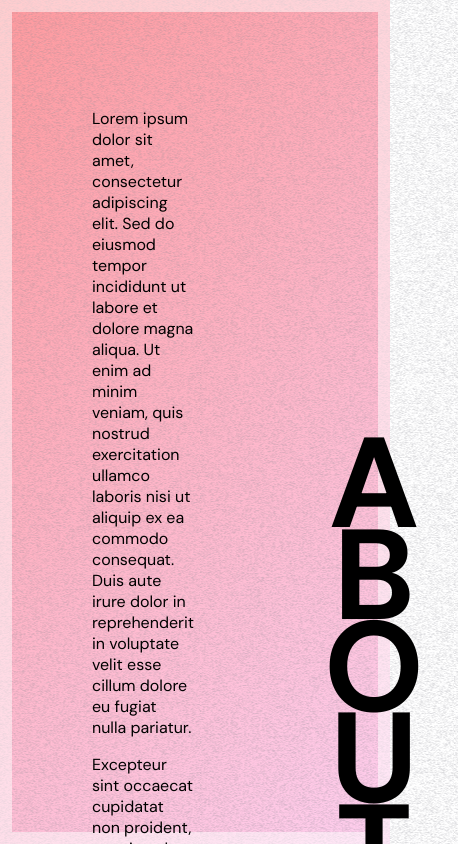
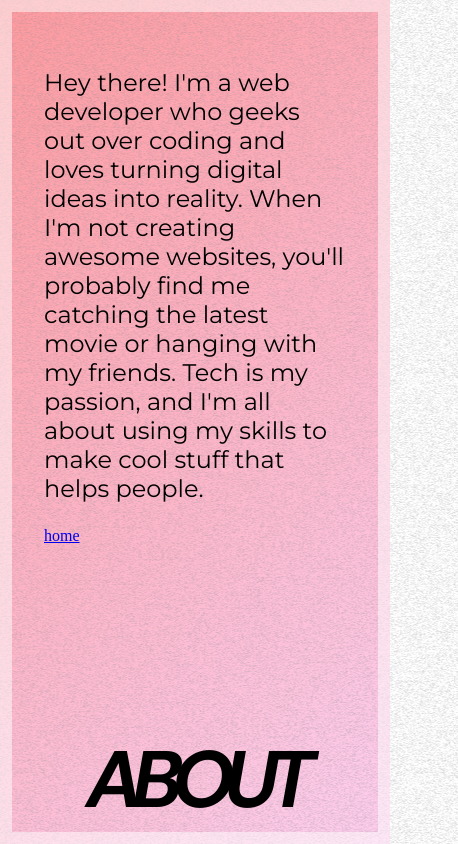
Before and after one commit to rileyjhardy/violet-skylark, a SvelteKit app: page /about in a window 390 px wide. Shown: the top 844 px of the page, 458 px wide, since content can reach past the window. Built offline with nearby package versions, Linux system fonts and the light colour scheme.

Commit message:
Further refine mobile styles

```diff
--- a/src/global.css
+++ b/src/global.css
@@ -25,7 +25,8 @@ h6 {
 }
 
 p {
-	font-family: 'DM Sans', sans-serif;
+	font-family: 'Montserrat', sans-serif;
+	font-size: 2.5rem;
 }
 
 @property --gradient-color-1 {
@@ -77,3 +78,21 @@ p {
 		transform: translate(0);
 	}
 }
+
+@keyframes blur-in {
+	0% {
+		filter: blur(50px);
+		opacity: 0;
+		transform: scale(1.1) translateX(100px);
+	}
+
+	50% {
+		transform: translateX(-50px);
+	}
+
+	100% {
+		filter: blur(0);
+		opacity: 1;
+		transform: scale(1) translateX(0);
+	}
+}
--- a/src/routes/+layout.svelte
+++ b/src/routes/+layout.svelte
@@ -1,15 +1,13 @@
 <script lang="ts">
 	import '../global.css';
 	import Static from '$lib/static.svelte';
-	import { fade, fly } from 'svelte/transition';
-	import { slideLeft, slideRight, slideUp, slideDown } from '$lib/utilities/slideTransistions';
+	import { fade } from 'svelte/transition';
 	import { config } from '$lib/state/theme.svelte';
-	import { onMount } from 'svelte';
 
 	let { data, children } = $props();
 
 	const themeMap: Record<string, string> = {
-		'/': 'sunset-vibes',
+		'/': 'winter-neva',
 		'/about': 'warm-flame',
 		'/projects': 'mint-leaf',
 		'/contact': 'dusty-grass'
--- a/src/routes/about/+page.svelte
+++ b/src/routes/about/+page.svelte
@@ -5,20 +5,15 @@
 <div class="about">
 	<div class="about__text">
 		<p>
-			Lorem ipsum dolor sit amet, consectetur adipiscing elit. Sed do eiusmod tempor incididunt ut
-			labore et dolore magna aliqua. Ut enim ad minim veniam, quis nostrud exercitation ullamco
-			laboris nisi ut aliquip ex ea commodo consequat. Duis aute irure dolor in reprehenderit in
-			voluptate velit esse cillum dolore eu fugiat nulla pariatur.
-		</p>
-		<p>
-			Excepteur sint occaecat cupidatat non proident, sunt in culpa qui officia deserunt mollit anim
-			id est laborum. Sed ut perspiciatis unde omnis iste natus error sit voluptatem accusantium
-			doloremque laudantium.
+			Hey there! I'm a web developer who geeks out over coding and loves turning digital ideas into
+			reality. When I'm not creating awesome websites, you'll probably find me catching the latest
+			movie or hanging with my friends. Tech is my passion, and I'm all about using my skills to
+			make cool stuff that helps people.
 		</p>
 		<a href="/">home</a>
 	</div>
 
-	<h2 in:fade={{ duration: 1000 }}>About</h2>
+	<h2>About</h2>
 </div>
 
 <style>
@@ -27,11 +22,24 @@
 		border: var(--border-width) var(--border-color) solid;
 		display: grid;
 		grid-template-columns: 1fr 200px;
+
+		@media (max-width: 768px) {
+			display: flex;
+			flex-direction: column;
+			justify-content: space-between;
+		}
 	}
 
 	.about__text {
 		padding: 5rem;
 		place-content: center;
+
+		@media (max-width: 768px) {
+			padding: 2rem;
+			p {
+				font-size: 1.5rem;
+			}
+		}
 	}
 
 	h2 {
@@ -41,7 +49,15 @@
 		text-orientation: upright;
 		font-size: 8rem;
 		place-self: center;
-		/* animation: vibrate 1s linear infinite;
-    filter: blur(1px) */
+
+		@media (max-width: 768px) {
+			font-size: 5rem;
+			writing-mode: horizontal-tb;
+			text-orientation: initial;
+			letter-spacing: -0.7rem;
+			font-style: italic;
+			margin: 0;
+			animation: blur-in 500ms ease;
+		}
 	}
 </style>
--- a/src/routes/projects/+page.svelte
+++ b/src/routes/projects/+page.svelte
@@ -1,3 +1,12 @@
+<script>
+	import { onMount } from 'svelte';
+
+	onMount(() => {
+		// This ensures the component is properly hydrated on the client
+		console.log('projects mounted');
+	});
+</script>
+
 <div class="projects">
 	<div>
 		other content
@@ -13,6 +22,12 @@
 		display: grid;
 		grid-template-rows: 1fr 200px;
 		place-items: center;
+
+		@media (max-width: 768px) {
+			display: flex;
+			flex-direction: column;
+			justify-content: space-between;
+		}
 	}
 
 	h2 {
@@ -20,7 +35,13 @@
 		text-transform: uppercase;
 		font-size: 8rem;
 		place-self: center;
-		/* animation: vibrate 1s linear infinite;
-		filter: blur(1px); */
+
+		@media (max-width: 768px) {
+			font-size: 5rem;
+			letter-spacing: -0.7rem;
+			font-style: italic;
+			margin: 0;
+			animation: blur-in 500ms ease;
+		}
 	}
 </style>
```
Also changed, not shown: src/lib/Hero.svelte (+21 -21 lines), src/routes/contact/+page.svelte (+16 -2 lines).
